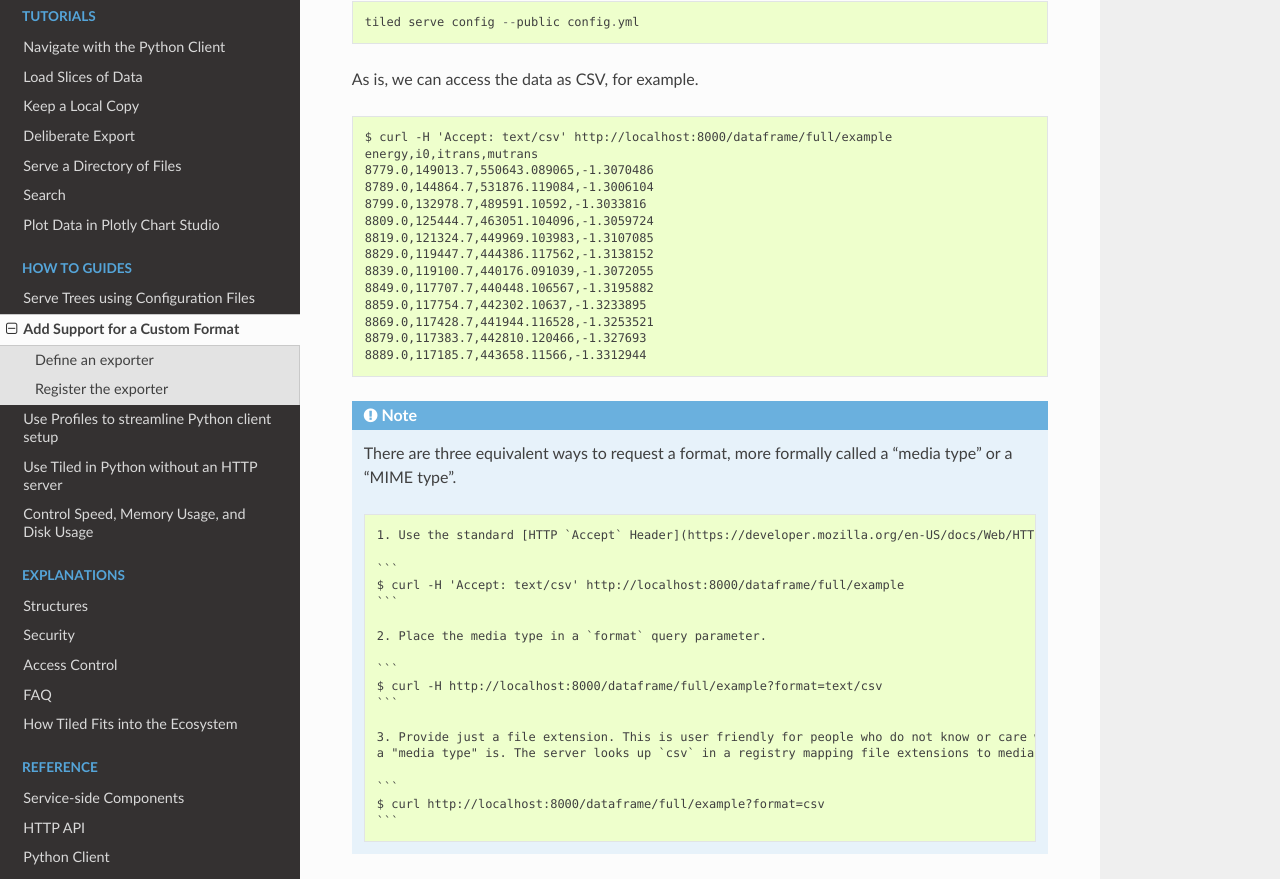
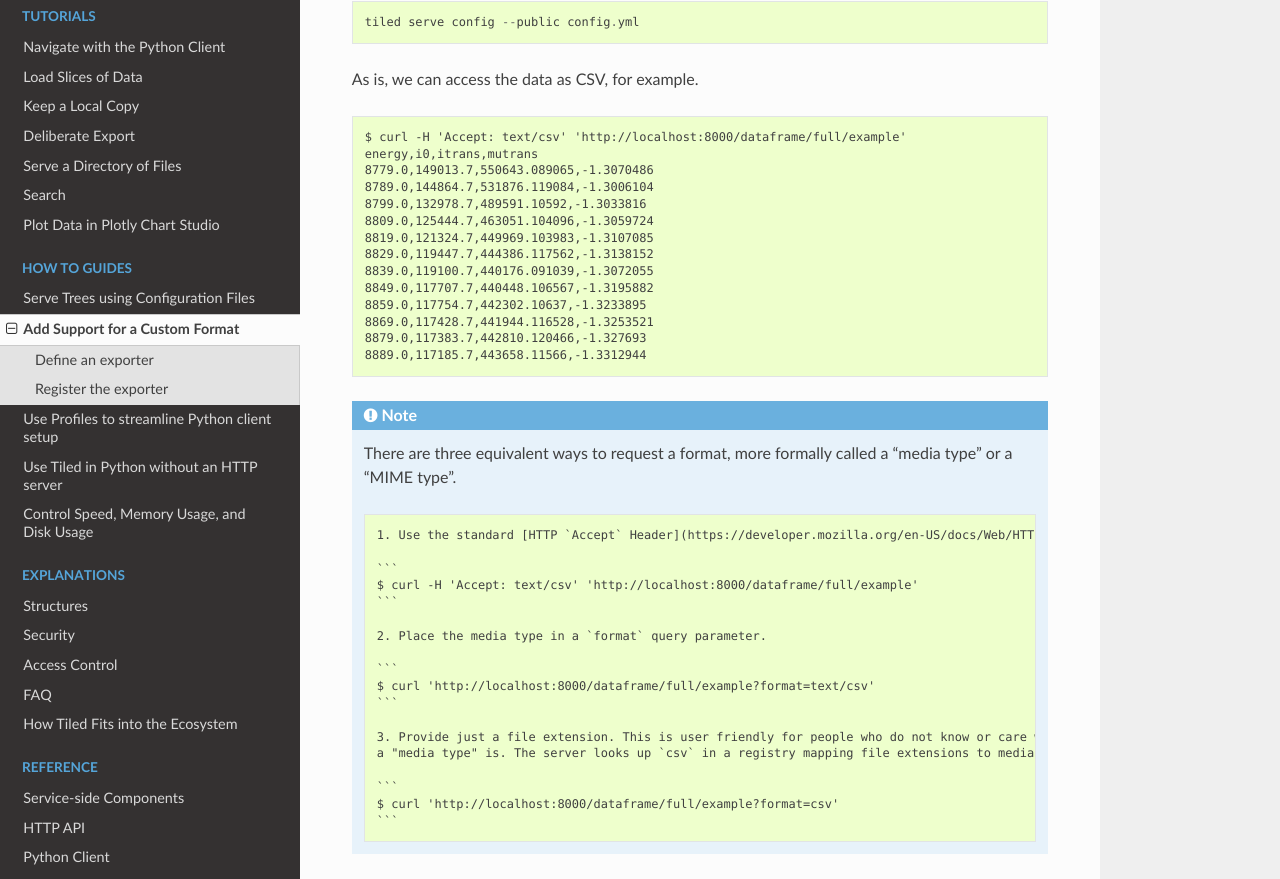
Before and after one commit to bluesky/tiled, a Sphinx documentation site: the page built from docs/source/how-to/custom-formats.md, in a window 1280 px wide and 1400 px high, scrolled down 580 px. Shown: the part 130-1009 px from the top of the window. Built offline with Sphinx 7.4.7 and the Read the Docs theme 2.0.0, drawn with Linux system fonts in a browser that asks for light colours; pages that are not in the unit, such as notebooks, are missing from menus; some of the changed text lies outside the part shown.

Commit message:
Remove extraneous -H. Add quotes for future-proofing.

````diff
--- a/docs/source/how-to/custom-formats.md
+++ b/docs/source/how-to/custom-formats.md
@@ -36,7 +36,7 @@ tiled serve config --public config.yml
 As is, we can access the data as CSV, for example.
 
 ```
-$ curl -H 'Accept: text/csv' http://localhost:8000/dataframe/full/example
+$ curl -H 'Accept: text/csv' 'http://localhost:8000/dataframe/full/example'
 energy,i0,itrans,mutrans
 8779.0,149013.7,550643.089065,-1.3070486
 8789.0,144864.7,531876.119084,-1.3006104
@@ -58,20 +58,20 @@ There are three equivalent ways to request a format, more formally called a "med
     1. Use the standard [HTTP `Accept` Header](https://developer.mozilla.org/en-US/docs/Web/HTTP/Headers/Accept).
 
     ```
-    $ curl -H 'Accept: text/csv' http://localhost:8000/dataframe/full/example
+    $ curl -H 'Accept: text/csv' 'http://localhost:8000/dataframe/full/example'
     ```
 
     2. Place the media type in a `format` query parameter.
 
     ```
-    $ curl -H http://localhost:8000/dataframe/full/example?format=text/csv
+    $ curl 'http://localhost:8000/dataframe/full/example?format=text/csv'
     ```
 
     3. Provide just a file extension. This is user friendly for people who do not know or care what
     a "media type" is. The server looks up `csv` in a registry mapping file extensions to media types.
 
     ```
-    $ curl http://localhost:8000/dataframe/full/example?format=csv
+    $ curl 'http://localhost:8000/dataframe/full/example?format=csv'
     ```
 
 ```
@@ -142,7 +142,7 @@ file_extensions:
 enables the usage
 
 ```
-$ curl http://...?format=xdi
+$ curl 'http://...?format=xdi'
 ```
 
 by mapping `"xdi"` to the media type. This is optional. You can provide
@@ -170,7 +170,7 @@ tiled serve config --public config.yml
 we can request the content as XDI in any of these ways:
 
 ```
-$ curl -H 'Accept: application/x-xdi' http://localhost:8000/dataframe/full/example
-$ curl http://localhost:8000/dataframe/full/example?format=application/x-xdi
-$ curl http://localhost:8000/dataframe/full/example?format=xdi
+$ curl -H 'Accept: application/x-xdi' 'http://localhost:8000/dataframe/full/example'
+$ curl 'http://localhost:8000/dataframe/full/example?format=application/x-xdi'
+$ curl 'http://localhost:8000/dataframe/full/example?format=xdi'
 ```
````
